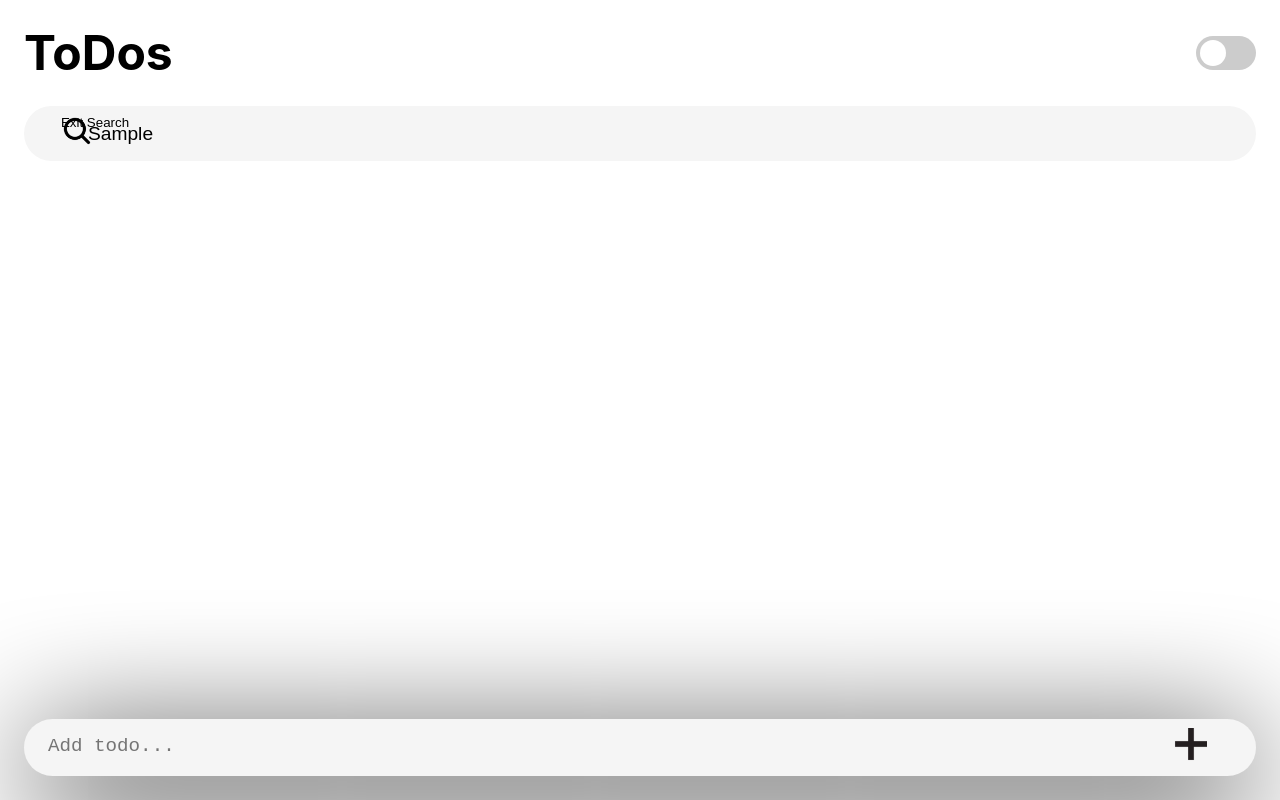
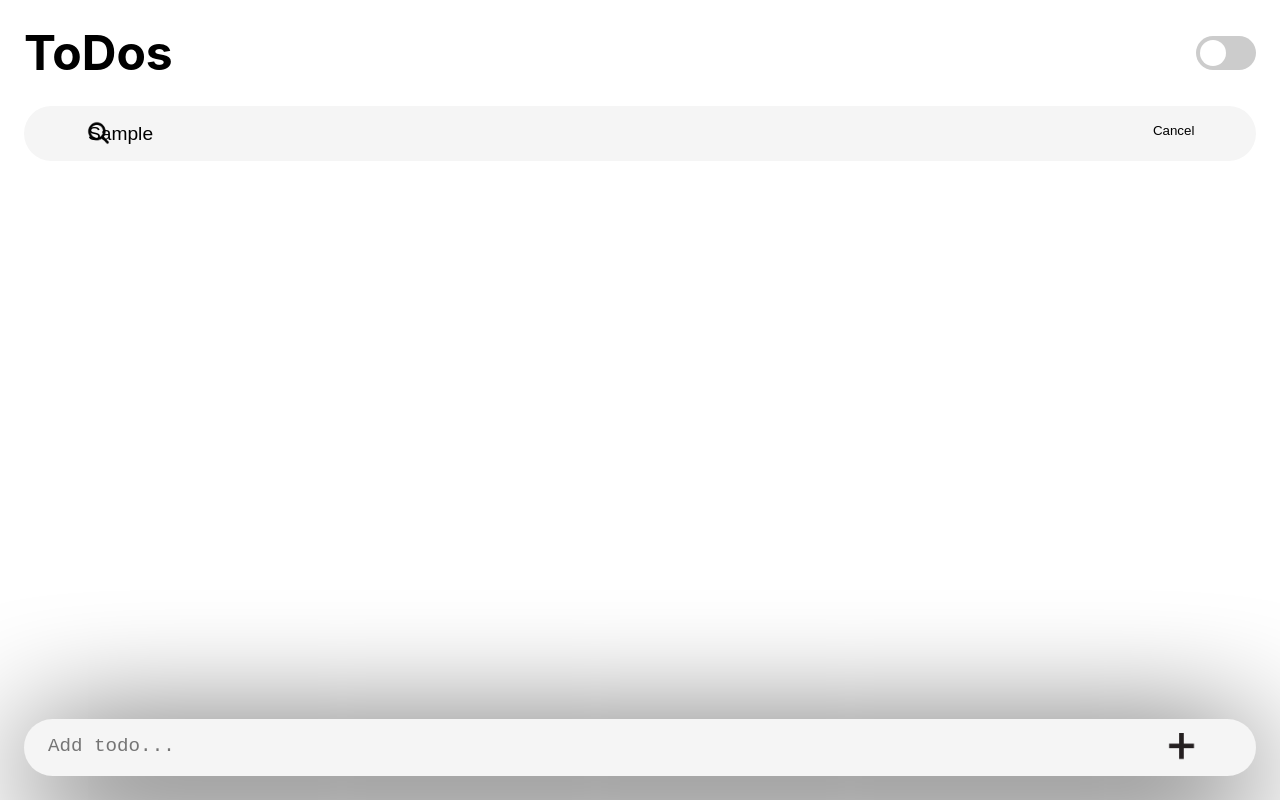
Before and after one commit to ojayii/todosxx, a React (Create React App) app in the folder my-app/: page / in a window 1280 px wide. Both pictures are taken after typing "Sample" into the empty fields and a click on the button 76 px from the left and 132 px from the top of the page. Built offline with nearby package versions, Linux system fonts and the light colour scheme.

Commit message:
Fixed minor ui issues

```diff
--- a/my-app/src/App.js
+++ b/my-app/src/App.js
@@ -169,7 +169,7 @@ function App() {
           <button type="submit" >
             <img src="images/search.png" />
           </button>
-          {orderBySearch && <button className={styles.exitsearch} type="button" onClick={handleExitSearch}>Exit Search</button>}
+          {orderBySearch && <button className={styles.exitsearch} type="button" onClick={handleExitSearch}>Cancel</button>}
         </form>
       </header>
       <main>
--- a/my-app/src/App.module.css
+++ b/my-app/src/App.module.css
@@ -106,7 +106,7 @@ header > form input {
 header > form button, .App footer button {
     position: absolute;
     /* left: 3%; */
-    top: 9px;
+    top: 0.9rem;
     background-color: transparent;
     border: none;
 }
@@ -115,18 +115,23 @@ header > form button:active, .App footer button:active {
     transform: scale(0.8);
 }
 
-header > form button:hover, .App footer button:hover {
+/* header > form button:hover, .App footer button:hover {
     transition: transform 100ms ease-in-out;
     transform: rotate(15deg);
+} */
+
+header > form button[type="submit"] {
+    /* left: 100%; */
+    left: 5%;
 }
 
-header > form button {
-    /* left: 100%; */
-    left: 3%;
+header > form .exitsearch {
+    right: 5%;
+    top: 1.1rem;
 }
 
 header > form button img, .App footer button img {
-    width: 2rem;
+    width: 1.6rem;
     height: auto;
 }
 
@@ -143,8 +148,10 @@ header > form button img, .App footer button img {
     box-shadow: 1px 1.5rem 8rem black;
 }
 
-.App footer:hover {
-    background-color: #a0b4ca85;
+@media (min-width: 64rem) {
+    .App footer:hover {
+        background-color: #a0b4ca85;
+    }
 }
 
 .App footer textarea {
@@ -160,7 +167,7 @@ header > form button img, .App footer button img {
 
 .App footer button {
     /* left: 100%; */
-    right: 4%;
+    right: 5%;
 }
 
 .App footer button img {
--- a/my-app/src/Todo.module.css
+++ b/my-app/src/Todo.module.css
@@ -8,8 +8,10 @@
 
 }
 
-.todoBox:hover {
-    background-color: #a0b4ca85;
+@media (min-width: 64rem) {
+    .todoBox:hover {
+        background-color: #a0b4ca85;
+    }
 }
 
 .todoBox>textarea {
```
